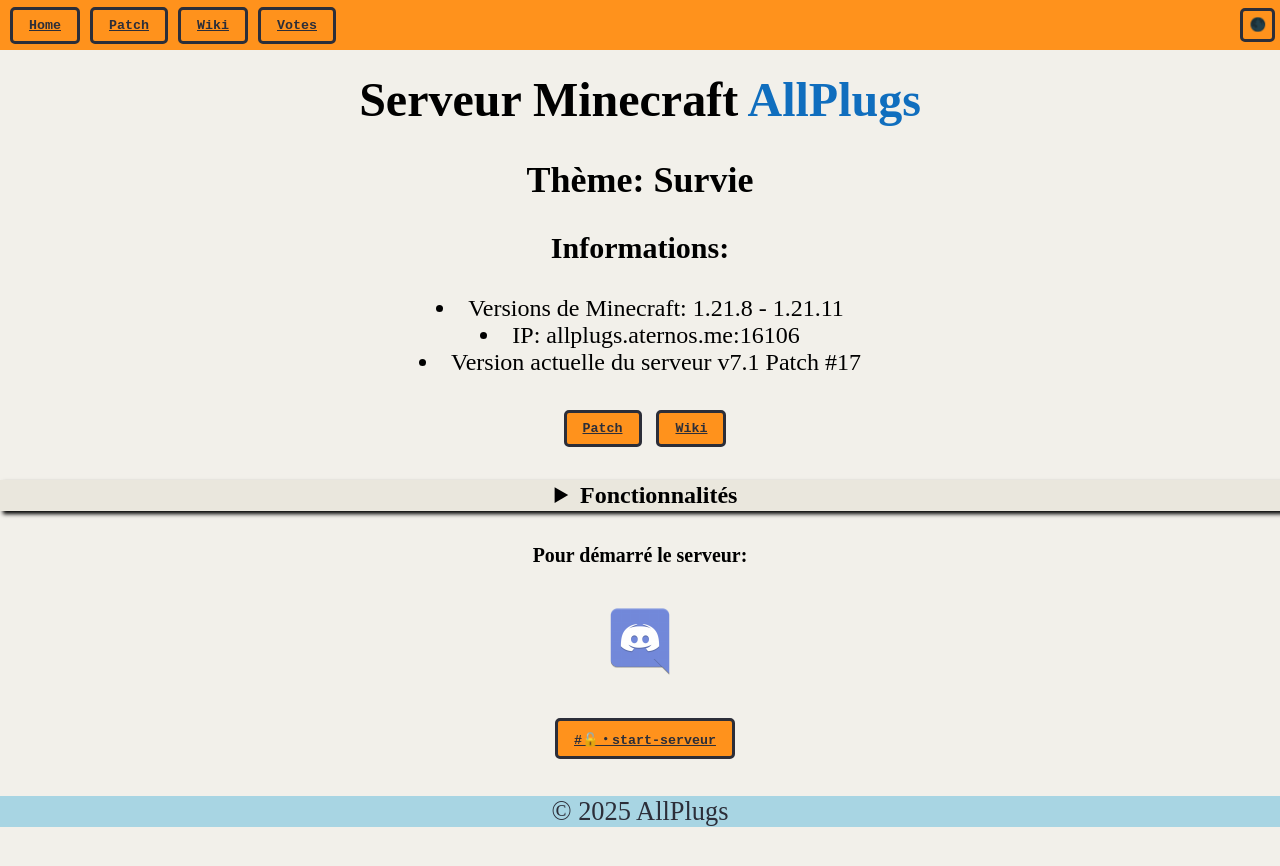
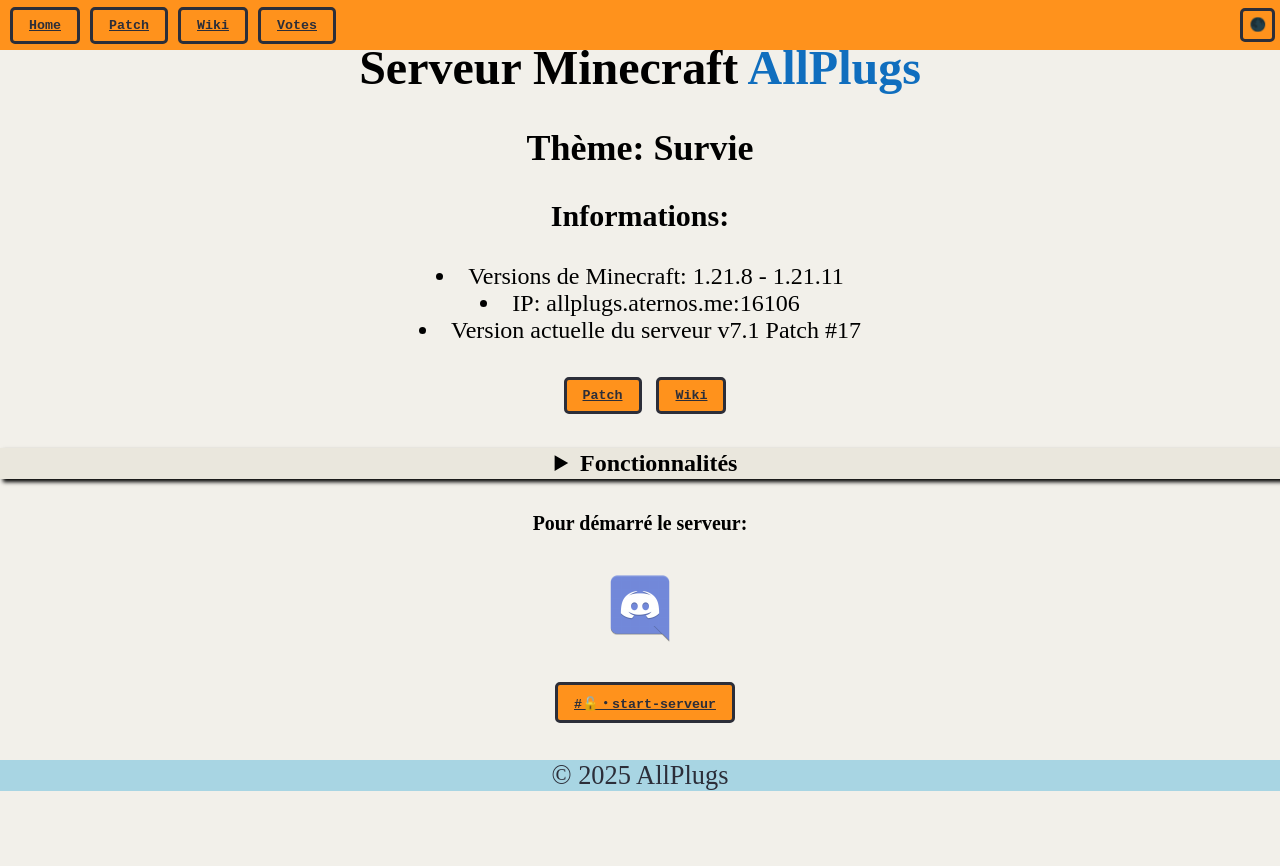
Before and after one commit to Nat688/AllPlugs-Site, a Jekyll site: the page built from index.html, in a window 1280 px wide. Shown: the top 866 px of the page. Built offline with Jekyll 4.4.1, drawn with Linux system fonts in a browser that asks for light colours.

Commit message:
plus besoin de fichier css supplémentaire !

```diff
--- a/_layouts/default.html
+++ b/_layouts/default.html
@@ -165,10 +165,101 @@
   </body>
 </html>
 
-{% else %}
+{% else %}  <!-- ---------------------- SITE BASIQUE !!! ---------------------- -->
+
+<style>
+html, body {
+	margin: 0;
+	padding: 0;
+}
+.btn {
+    background-color: #FF921C;
+    color: #2C2E39;
+	border: 3px solid #2C2E39;
+	border-radius: 5px;
+	padding: 8px 16px;
+	font-family: monospace;
+	font-weight: bold;
+	cursor: pointer;
+	margin-left: 10px;
+}
+.btn:hover {
+    background-color: #ffad4d;
+}
+.btn2 {
+	background-color: #FF921C;
+    color: #2C2E39;
+	border: 3px solid #2C2E39;
+    border-radius: 5px;
+	padding: 6px 6px;
+    font-family: monospace;
+    font-weight: bold;
+	cursor: pointer;
+	margin-left: auto;
+	margin-right: 5px;
+}
+.btn2:hover {
+    background-color: #ffad4d;
+}
+.nou {
+	text-decoration: none;
+}
+header {
+    position: fixed;
+    top: 0;
+    left: 0;
+    width: 100%;
+	height: 50px;              /* OBLIGATOIRE */
+	background-color: #FF921C;
+	font-size: 125%;
+    color: #2C2E39;
+	display: flex;
+	align-items: center;
+}
+footer {
+    bottom: 0;
+    left: 0;
+    width: 100%;
+    background-color: #A8D5E3;
+	font-size: 110%;
+    color: #2C2E39;
+    text-align: center;
+}
+a:link {
+    color: #2C2E39;
+}
+a:visited {
+    color: #2C2E39;
+}
+a:hover {
+    color: #2C2E39;
+}
+a:active, a:focus {
+    color: #2C2E39;
+}
+body {
+    padding-top: 40px;
+    background-color: #F2F0EA;
+    font-size: 150%;
+    color: black;
+    text-align: left;
+}
+h1 {
+    font-size: 200%;
+    color: black;
+    text-align: center;
+}
+h2 {
+    font-size: 150%;
+    color: black;
+    text-align: center;
+}
+h3 {
+    font-size: 125%;
+}
+</style>
 <!-- OBLIGATOIRE SUR TOUT LE SITE -->
 <!DOCTYPE html>
-<link rel="stylesheet" type="text/css" href="style.css">
 <html lang="fr">
 	<html>
 		<head>
```
